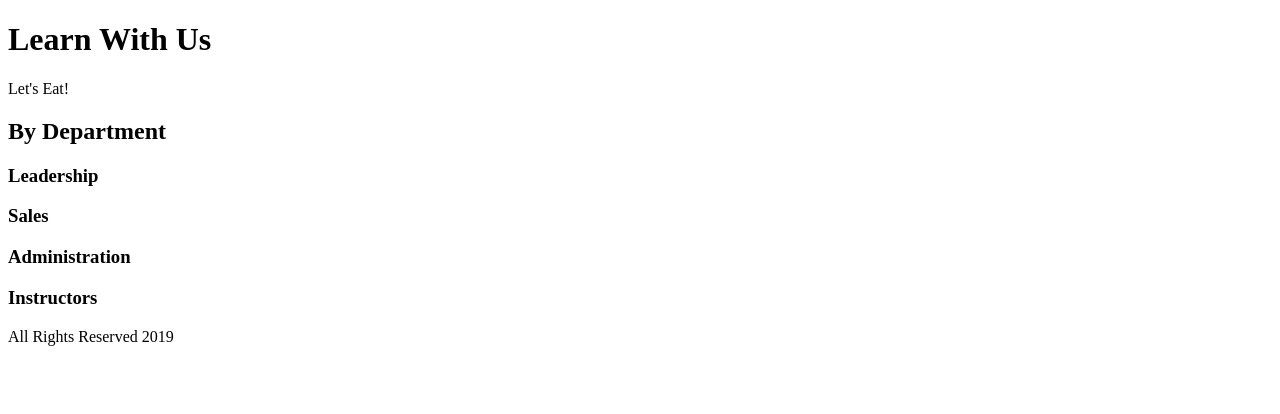
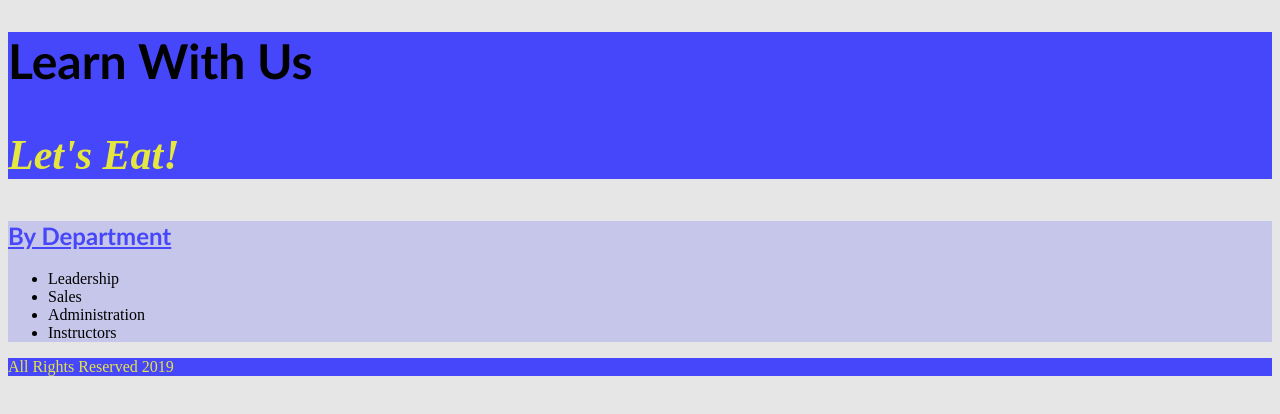
Before and after one commit to Justin-L-Kennedy/FED1StudioProject, a plain HTML site: page FED1StudioProject/Team.html in a window 1280 px wide. Drawn offline with Linux system fonts and the light colour scheme.

Commit message:
Added CSS to Team

```diff
--- a/FED1StudioProject/Team.html
+++ b/FED1StudioProject/Team.html
@@ -6,41 +6,36 @@
     <meta name="keywords" content="educational, services" />
     <meta name="author" content="Justin L. Kennedy" />
     <title>Learn With Us | Let's Eat!</title>
+    <link href="css/custom.css" rel="stylesheet" />
 </head>
 <body>
     <header>
         <h1>
             Learn With Us
         </h1>
-        <p>
+        <p id="slogan">
             Let's Eat!
         </p>
     </header>
     <main>
         <aside>
-            <h2>
+            <h2 class="headingStyle">
                 By Department
             </h2>
-            <section>
-                <h3>
+            <ul>
+                <li>
                     Leadership
-                </h3>
-            </section>
-            <section>
-                <h3>
+                </li>
+                <li>
                     Sales
-                </h3>
-            </section>
-            <section>
-                <h3>
+                </li>
+                <li>
                     Administration
-                </h3>
-            </section>
-            <section>
-                <h3>
+                </li>
+                <li>
                     Instructors
-                </h3>
-            </section>
+                </li>
+            </ul>
         </aside>
     </main>
     <footer>
```
